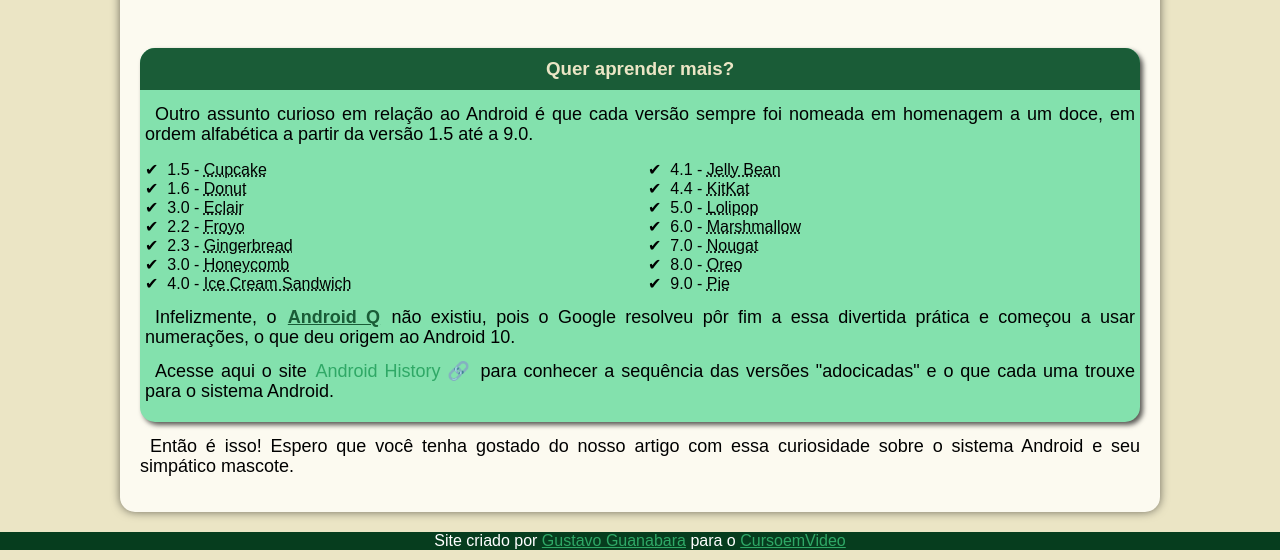
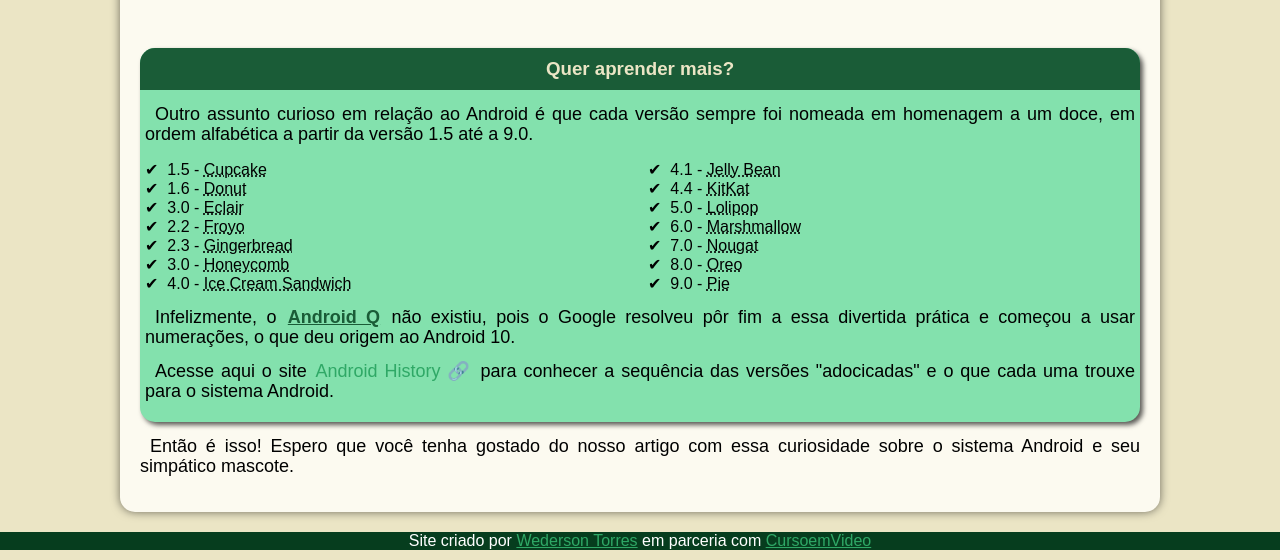
Before and after one commit to WedCloudHead/html-css, a plain HTML site: page Desafios/desafio 010/android.html in a window 1280 px wide. Shown: the part 2047-2607 px from the top of the page. Drawn offline with Linux system fonts and the light colour scheme.

Commit message:
atualizações

```diff
--- a/Desafios/desafio 010/android.html
+++ b/Desafios/desafio 010/android.html
@@ -141,7 +141,7 @@
       </article>
     </main>
     <footer>
-      <p>Site criado por <a href="https://gustavoguanabara.github.io/" target="_blank" rel="noopener">Gustavo Guanabara</a> para o <a href="https://www.cursoemvideo.com/minha-conta/" target="_blank" rel="noopener">CursoemVideo</a></p>
+      <p>Site criado por <a href="https://github.com/WedCloudHead?tab=repositories" target="_blank" rel="noopener">Wederson Torres</a> em parceria com <a href="https://www.cursoemvideo.com/minha-conta/" target="_blank" rel="noopener">CursoemVideo</a></p>
     </footer>
   </body>
 </html>
```
